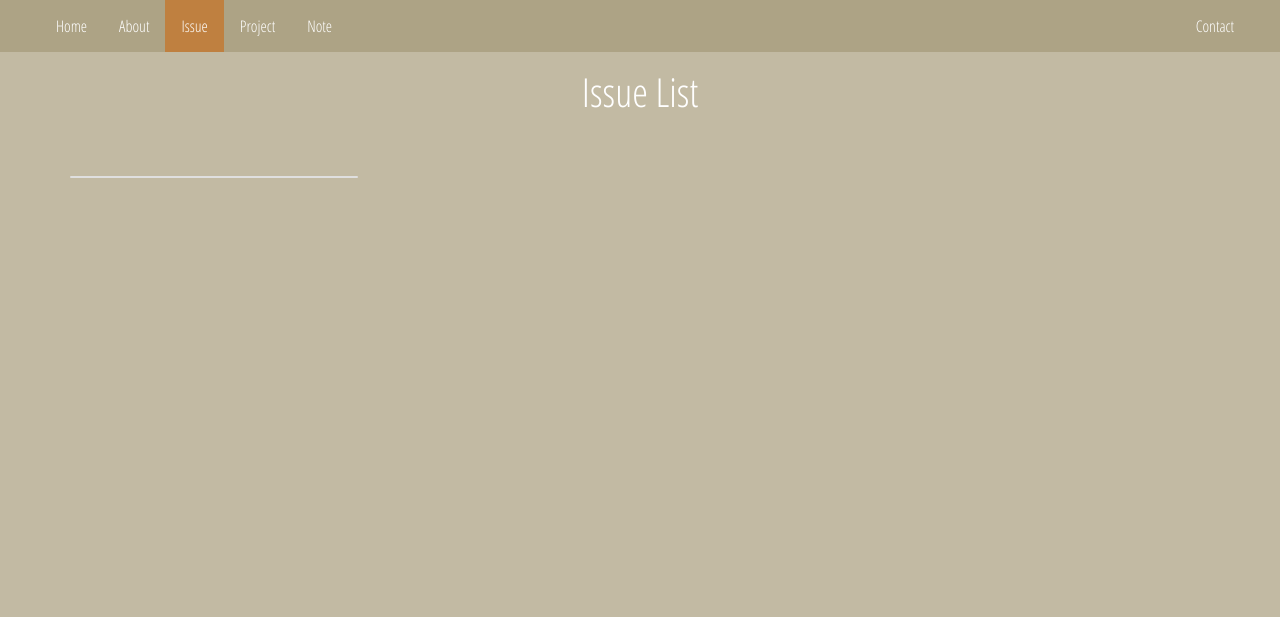
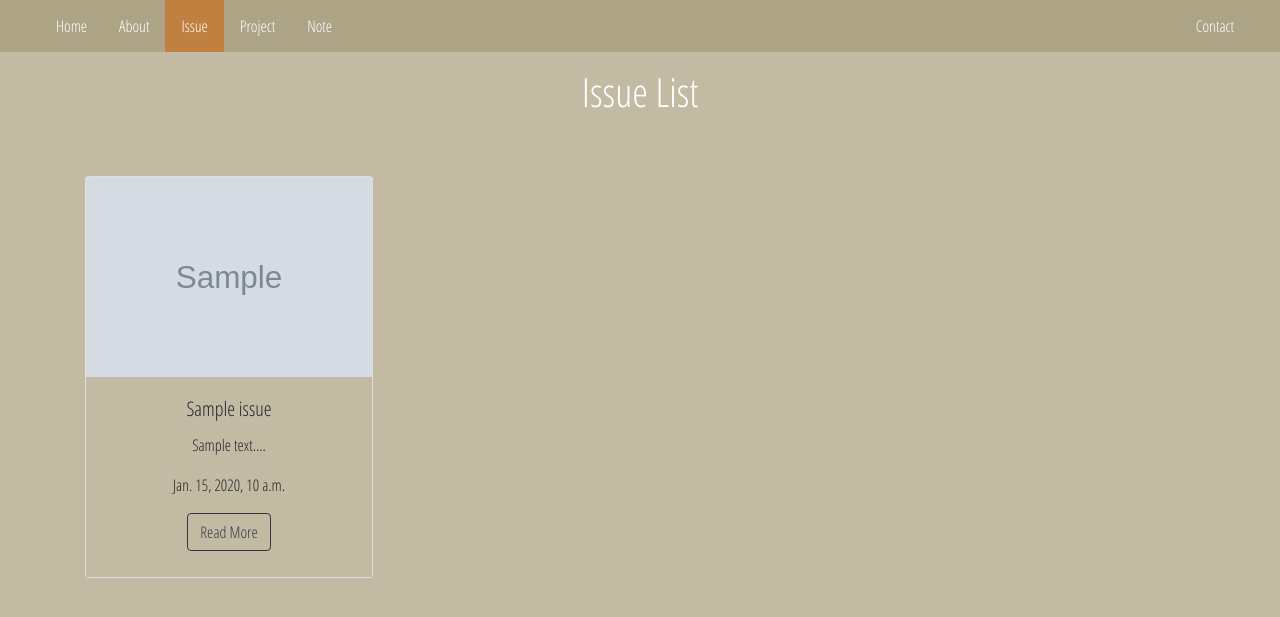
Before and after one commit to newnny/Blog, a Django app: page /issues/ in a window 1280 px wide. Shown: the top 617 px of the page. Run offline with Django 3.2, Linux system fonts and the light colour scheme; tables that the repository leaves empty hold one stand-in row (values such as "Sample post"); grey boxes marked "Sample" are stand-in pictures; some libraries are stand-ins or nearby versions.

Commit message:
uploadfile

```diff
--- a/issues/models.py
+++ b/issues/models.py
@@ -10,6 +10,7 @@ class Issue(models.Model):
     body = models.TextField()
     date = models.DateTimeField(auto_now_add = True)
     thumb = models.ImageField(default = 'degault.jpg', blank =True)
+    file = models.FileField(blank =True)
     # add in thumbnail urlpatterns
     # add in auther later
 
--- a/issues/templates/issues/issue_detail.html
+++ b/issues/templates/issues/issue_detail.html
@@ -30,6 +30,8 @@
     <div class="col-md-8">
       <div class="card-body" style="float-right;">
         <p class="card-text">{{issue.body}}</p>
+        <a href="{{issue.file.url}}"></a>
+          <button type="button" class="btn" style="background-color:#DAA520;">Press to see the Issue</button>
         <p class="card-text"><small class="text-muted">{{issue.date}}</small></p>
       </div>
     </div>
--- a/issues/templates/issues/issue_list.html
+++ b/issues/templates/issues/issue_list.html
@@ -15,18 +15,21 @@
 
   <div class="container">
     <div class="row">
+      {% for issue in issues %}
+      <div class="col-sm">
         <div class="issue card" style="width: 18rem;">
-          {% for issue in issuess %}
-            <img class="card-img-top" src="{{issue.thumb.url}}" alt="Card image cap">
-            <div class="card-body">
+          <img class="card-img-top" src="{{issue.thumb.url}}" alt="Card image cap" style="height: 200px;">
+          <div class="card-body" style="height: 200px; background: #c2baa3;">
             <h5 class="card-title">{{ issue.title }}</h5>
             <p class="card-text">{{ issue.shortbody }}</p>
             <p class="card-text">{{ issue.date }}</p>
             <a href="{% url 'issues:detail' issue.slug %}" class="btn btn-outline-dark">Read More</a>
           </div>
+        </div>
+      </div>
       {% endfor %}
     </div>
   </div>
-    </div>
+
 
 {% endblock %}
```
Also changed, not shown: portfolio/templates/portfolio/port_list.html (+9 -11 lines), articles/templates/articles/article_list.html (indentation only), issues/migrations/0002_issue_file.py (added). Lines whose indentation alone changed are shown as unchanged.
